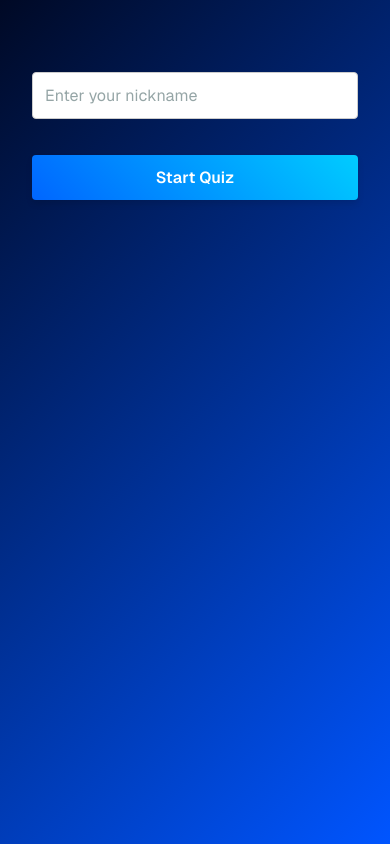
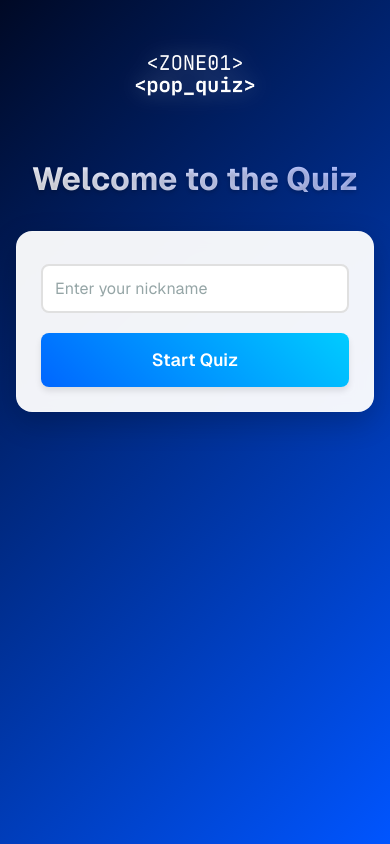
Before and after one commit to ifeelducky/quizsecond, a Next.js app: page / in a window 390 px wide. Built offline with nearby package versions, Linux system fonts and the light colour scheme.

Commit message:
Improved CSS

```diff
--- a/app/globals.css
+++ b/app/globals.css
@@ -122,6 +122,18 @@ li {
   background-repeat: no-repeat;
   background-position: center;
   filter: drop-shadow(0 0 10px rgba(255, 255, 255, 0.3));
+  animation: fadeInDown 0.8s ease-out;
+}
+
+@keyframes fadeInDown {
+  from {
+    opacity: 0;
+    transform: translateY(-20px);
+  }
+  to {
+    opacity: 1;
+    transform: translateY(0);
+  }
 }
 
 .quiz-container {
@@ -191,10 +203,9 @@ form {
   display: flex;
   flex-direction: column;
   align-items: center;
-  margin-top: 2rem;
   width: 100%;
   max-width: 400px;
-  margin: 2rem auto;
+  margin: 0 auto;
 }
 
 input[type="text"],
@@ -205,7 +216,7 @@ input[type="password"] {
   margin: 8px 0;
   border: 2px solid #e0e0e0;
   border-radius: 8px;
-  font-size: 1rem;
+  font-size: 1.1rem;
   color: #2c3e50;
   background-color: #fff;
   transition: all 0.3s ease;
@@ -217,6 +228,25 @@ input[type="password"]:focus {
   border-color: #0066ff;
   outline: none;
   box-shadow: 0 0 0 3px rgba(0, 102, 255, 0.2);
+}
+
+input.error {
+  border-color: #ff4444;
+  background-color: #fff8f8;
+}
+
+.error-message {
+  color: #ff4444;
+  font-size: 0.9rem;
+  margin-top: 0.5rem;
+  text-align: center;
+  animation: shake 0.5s ease-in-out;
+}
+
+@keyframes shake {
+  0%, 100% { transform: translateX(0); }
+  25% { transform: translateX(-5px); }
+  75% { transform: translateX(5px); }
 }
 
 input::placeholder {
@@ -280,4 +310,11 @@ input::placeholder {
     height: 120px;
     margin-bottom: 1.5rem;
   }
+
+  input[type="text"],
+  input[type="email"],
+  input[type="password"] {
+    font-size: 1rem;
+    padding: 12px;
+  }
 }
--- a/app/page.js
+++ b/app/page.js
@@ -26,64 +26,28 @@ const NicknameInput = () => {
     };
 
     return (
-        <div style={{
-            display: 'flex',
-            flexDirection: 'column',
-            alignItems: 'center',
-            padding: '2rem'
-        }}>
-            <form
-                onSubmit={handleSubmit}
-                style={{
-                    width: '100%',
-                    maxWidth: '400px',
-                    display: 'flex',
-                    flexDirection: 'column',
-                    gap: '1rem'
-                }}
-            >
+        <div className="container">
+            <div className="logo"></div>
+            <h1>Welcome to the Quiz</h1>
+            <div className="quiz-container">
+                <form onSubmit={handleSubmit}>
                     <input
                         type="text"
                         value={nickname}
                         onChange={handleInputChange}
                         placeholder="Enter your nickname"
-                    style={{
-                        padding: '0.75rem',
-                        fontSize: '1rem',
-                        borderRadius: '4px',
-                        border: `1px solid ${error ? '#ff4444' : '#ccc'}`,
-                        width: '100%',
-                        boxSizing: 'border-box'
-                    }}
+                        className={error ? 'error' : ''}
                     />
                     {error && (
-                    <div style={{
-                        color: '#ff4444',
-                        fontSize: '0.875rem',
-                        textAlign: 'center'
-                    }}>
+                        <div className="error-message">
                             {error}
                         </div>
                     )}
-                <button
-                    type="submit"
-                    style={{
-                        padding: '0.75rem',
-                        fontSize: '1rem',
-                        backgroundColor: '#007bff',
-                        color: 'white',
-                        border: 'none',
-                        borderRadius: '4px',
-                        cursor: 'pointer',
-                        width: '100%',
-                        transition: 'background-color 0.2s'
-                    }}
-                    onMouseOver={(e) => e.target.style.backgroundColor = '#0056b3'}
-                    onMouseOut={(e) => e.target.style.backgroundColor = '#007bff'}
-                >
+                    <button type="submit">
                         Start Quiz
                     </button>
                 </form>
+            </div>
         </div>
     );
 };
```
Lines whose indentation alone changed are shown as unchanged.
